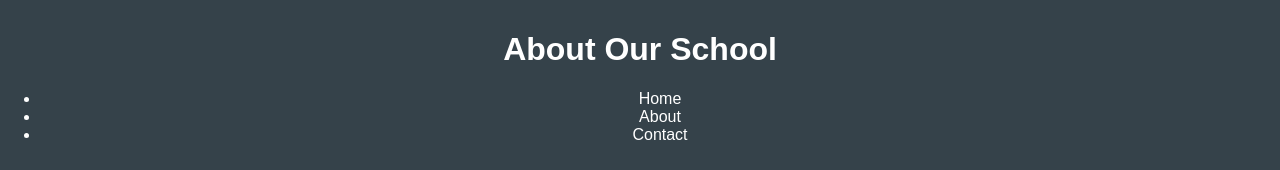
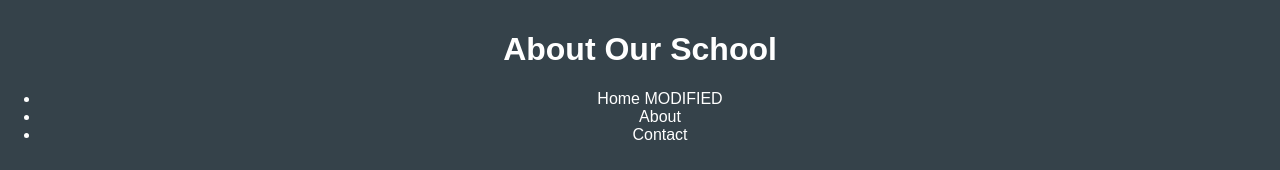
Before and after one commit to Aarbaz77/workshop, a plain HTML site: page school-website/about.html in a window 1280 px wide. Shown: the top 170 px of the page. Drawn offline with Linux system fonts and the light colour scheme.

Commit message:
Home changed

```diff
--- a/school-website/about.html
+++ b/school-website/about.html
@@ -11,7 +11,7 @@
         <h1>About Our School</h1>
         <nav>
             <ul>
-                <li><a href="index.html">Home</a></li>
+                <li><a href="index.html">Home MODIFIED</a></li>
                 <li><a href="about.html">About</a></li>
                 <li><a href="contact.html">Contact</a></li>
             </ul>
```
Also changed, not shown: 1 other file.
